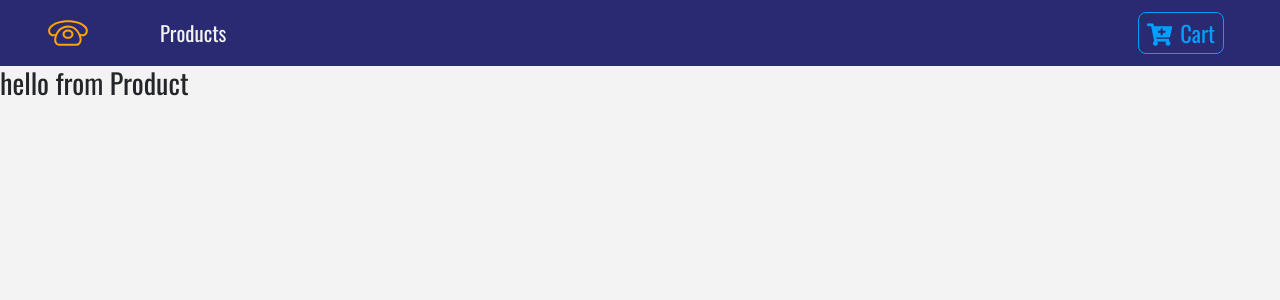
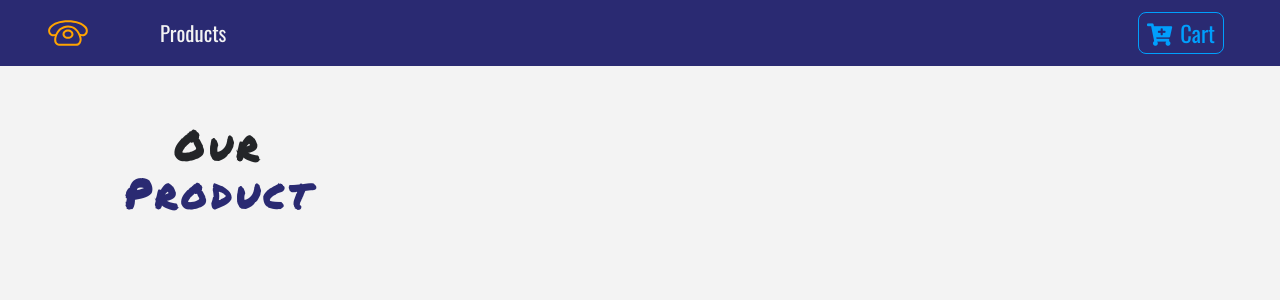
Before and after one commit to Eddy-123/e-commerce, a React (Create React App) app: page / in a window 1280 px wide. Shown: the top 300 px of the page. Built offline with nearby package versions, Linux system fonts and the light colour scheme.

Commit message:
title component created

```diff
--- a/src/components/ProductList.js
+++ b/src/components/ProductList.js
@@ -1,12 +1,25 @@
 import React, { Component } from "react";
 import Product from "./Product";
+import Title from "./Title";
+import { storeProducts } from "../data.js";
 
 export default class ProductList extends Component {
+  state = {
+    products: storeProducts
+  };
   render() {
+    console.log(storeProducts);
     return (
-      <div>
-        <Product />
-      </div>
+      <React.Fragment>
+        <div className="my-5">
+          <div className="container">
+            <div className="row">
+              <Title name="our" title="product" />
+              {/*<Product />*/}
+            </div>
+          </div>
+        </div>
+      </React.Fragment>
     );
   }
 }
--- /dev/null
+++ b/src/components/Title.js
@@ -0,0 +1,13 @@
+import React from "react";
+
+export default function Title({ name, title }) {
+  return (
+    <div className="row">
+      <div className="col-10 mx-auto my-2 text-center text-title">
+        <h1 className="text-capitalize font-weight-bold">
+          {name} <strong className="text-blue">{title}</strong>
+        </h1>
+      </div>
+    </div>
+  );
+}
--- a/src/data.js
+++ b/src/data.js
@@ -1,8 +1,3 @@
-/*
-https://www.iconfinder.com/icons/1243689/call_phone_icon
-Creative Commons (Attribution 3.0 Unported);
-https://www.iconfinder.com/Makoto_msk */
-
 export const storeProducts = [
   {
     id: 1,
```
Also changed, not shown: src/components/context.js (added).
